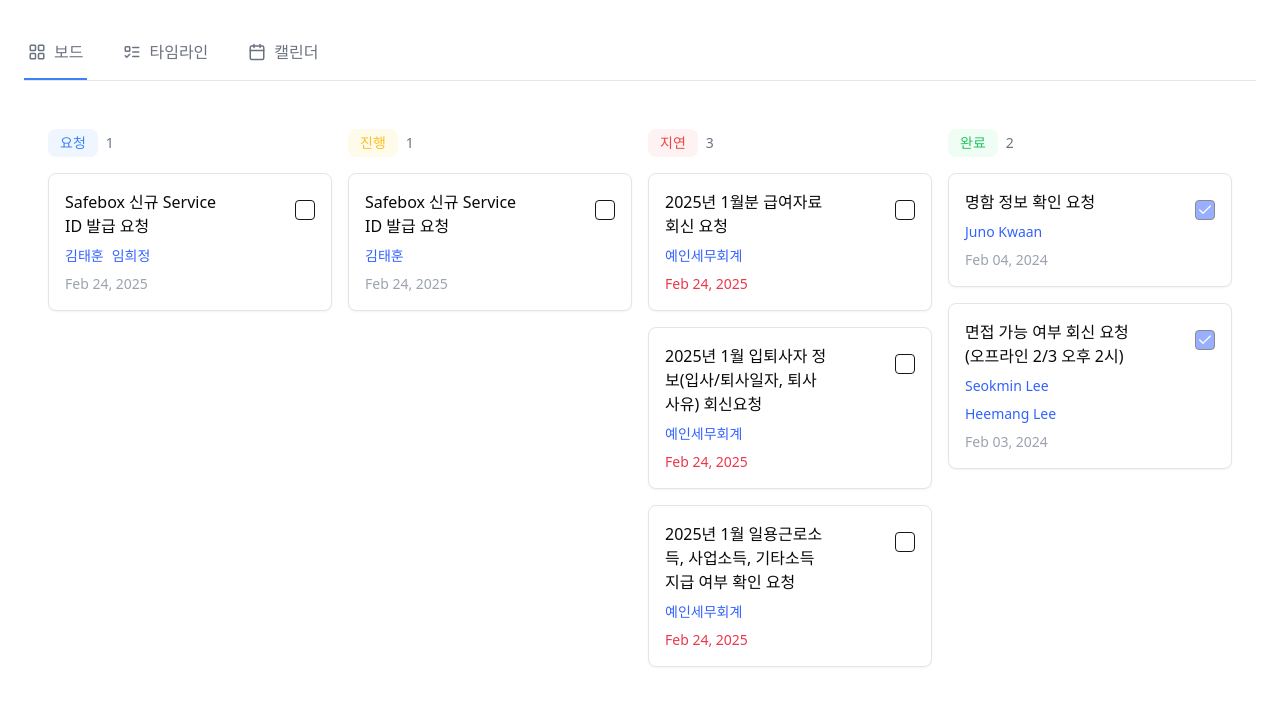
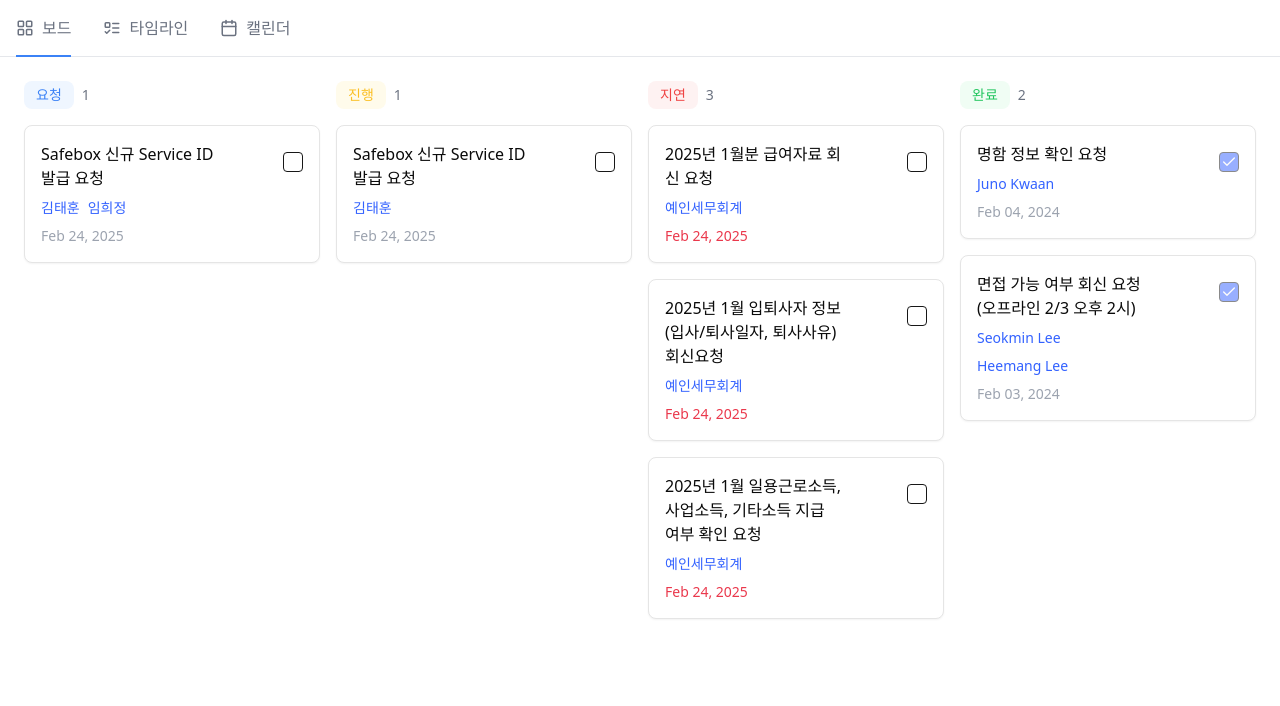
Before and after one commit to n3rd-verse/Kanban-Clone, a React (Vite) app: page / in a window 1280 px wide. Shown: the top 706 px of the page. Built offline with nearby package versions, Linux system fonts and the light colour scheme.

Commit message:
Fix additional style regression

```diff
--- a/src/components/home/KanbanBoard/KanbanBoard.tsx
+++ b/src/components/home/KanbanBoard/KanbanBoard.tsx
@@ -4,6 +4,7 @@ import { TaskCard } from "./TaskCard";
 import { useTranslation } from "react-i18next";
 import { useTasks } from "@/hooks/api/useTasks";
 import { ColumnSkeleton } from "./KanbanBoardSkeleton";
+import { cn } from "@/lib/utils";
 
 const statusColors = {
     new: "text-[#3b82f6] bg-blue-50",
@@ -13,8 +14,8 @@ const statusColors = {
 };
 
 export function KanbanBoard() {
+    const { t } = useTranslation();
     const { tasks, isLoading, toggleTaskComplete } = useTasks();
-    const { t } = useTranslation();
 
     if (isLoading) {
         return (
@@ -46,16 +47,17 @@ export function KanbanBoard() {
 
     return (
         <div className="min-h-screen">
-            <main className="p-6">
-                <div className="gap-4 grid grid-cols-1 md:grid-cols-2 lg:grid-cols-4">
-                    {(
-                        ["new", "in_progress", "urgent", "completed"] as const
-                    ).map((status) => (
+            <div className="gap-4 grid grid-cols-1 md:grid-cols-2 lg:grid-cols-4">
+                {(["new", "in_progress", "urgent", "completed"] as const).map(
+                    (status) => (
                         <div key={status} className="flex flex-col gap-4">
                             <div className="flex justify-between items-center">
                                 <div className="flex items-center gap-2">
                                     <span
-                                        className={`px-3 py-1 text-sm rounded-lg font-medium ${statusColors[status]}`}
+                                        className={cn(
+                                            "px-3 py-1 text-sm rounded-lg font-medium",
+                                            statusColors[status]
+                                        )}
                                     >
                                         {t(`status.${status}`)}
                                     </span>
@@ -74,9 +76,9 @@ export function KanbanBoard() {
                                 ))}
                             </div>
                         </div>
-                    ))}
-                </div>
-            </main>
+                    )
+                )}
+            </div>
         </div>
     );
 }
--- a/src/routes/__root.tsx
+++ b/src/routes/__root.tsx
@@ -38,8 +38,8 @@ function RootComponent() {
 
     return (
         <div className="min-h-screen">
-            <main className="p-6">
-                <div className="flex gap-8 mb-6 border-gray-200 border-b">
+            <main>
+                <div className="flex gap-8 px-4 border-gray-200 border-b">
                     {views.map((view) => {
                         const Icon = view.icon;
                         return (
@@ -47,12 +47,14 @@ function RootComponent() {
                                 key={view.id}
                                 to={view.id}
                                 className={cn(
-                                    "px-1 py-4 flex items-center gap-2 text-gray-500 relative transition-colors",
+                                    "py-4 flex items-center gap-2 text-gray-500 relative transition-colors",
                                     "hover:text-[#3b82f6]"
                                 )}
                                 activeProps={{
-                                    className:
-                                        "text-[#3b82f6] after:absolute after:bottom-0 after:left-0 after:right-0 after:h-0.5 after:bg-[#3b82f6]"
+                                    className: cn(
+                                        "text-[#3b82f6]",
+                                        "after:absolute after:bottom-[-1px] after:left-0 after:right-0 after:h-[2px] after:bg-[#3b82f6]"
+                                    )
                                 }}
                                 activeOptions={{ exact: view.id === "/" }}
                             >
@@ -62,7 +64,9 @@ function RootComponent() {
                         );
                     })}
                 </div>
-                <Outlet />
+                <div className="p-6">
+                    <Outlet />
+                </div>
             </main>
             <ReactQueryDevtools buttonPosition="top-right" />
             <TanStackRouterDevtools position="bottom-right" />
```
